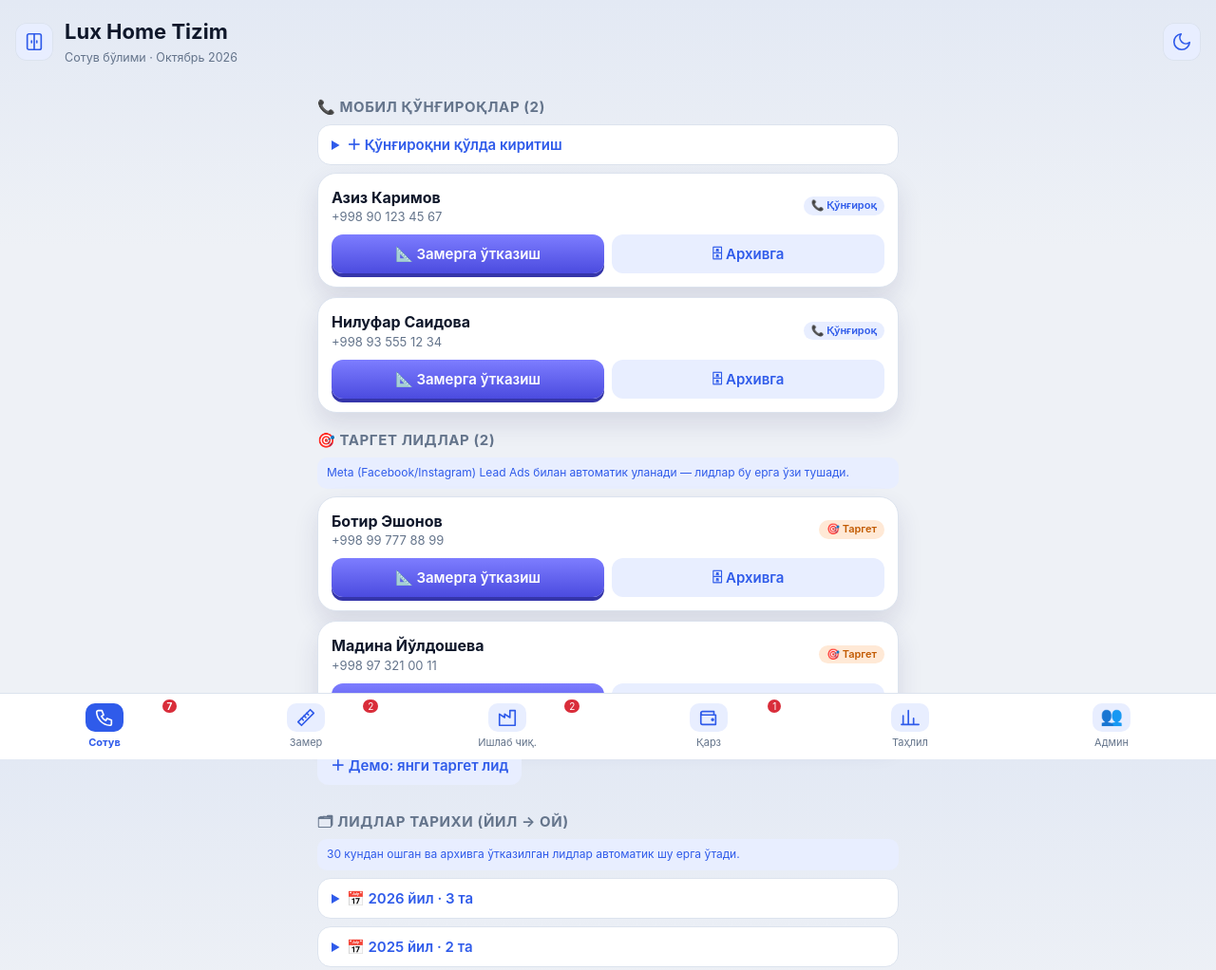
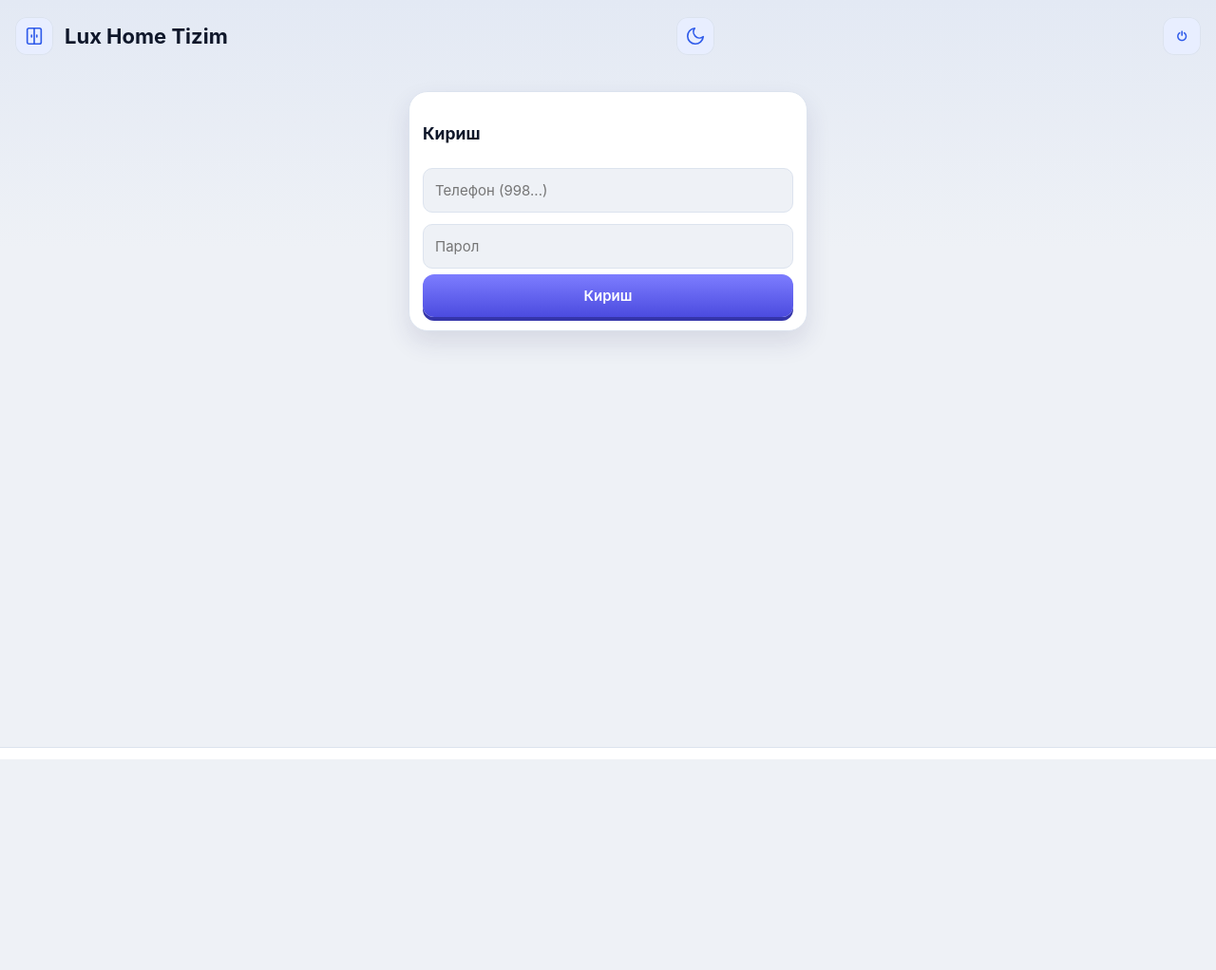
Before and after one commit to AbdushukurKadirov/mebel-crm, a plain HTML site: page index.html in a window 1280 px wide. Shown: the whole page at 95% size. After the commit the page ends 800 px from the top, so only its background shows below. Drawn offline with nearby package versions, Linux system fonts and the light colour scheme.

Commit message:
CRM: login gate, server permissions, server data sync

```diff
--- a/index.html
+++ b/index.html
@@ -70,7 +70,7 @@ button.g{background:linear-gradient(180deg,#2fcf92,#0e9462);box-shadow:0 4px 0 #
 button.p:active,button.g:active{box-shadow:0 1px 0 #333;transform:translateY(3px)}
 svg text{fill:var(--mu);font-size:10px}
 </style></head><body>
-<header><span class="ic"><svg viewBox="0 0 24 24" width="22" height="22" fill="none" stroke="currentColor" stroke-width="1.8" stroke-linecap="round" stroke-linejoin="round"><rect x="4" y="3" width="16" height="18" rx="2"/><path d="M12 3v18M9 11v2M15 11v2"/></svg></span><div><h1>Lux Home Tizim</h1><small id="sub"></small></div><button class="ic tgl" id="tg" onclick="theme()"></button></header>
+<header><span class="ic"><svg viewBox="0 0 24 24" width="22" height="22" fill="none" stroke="currentColor" stroke-width="1.8" stroke-linecap="round" stroke-linejoin="round"><rect x="4" y="3" width="16" height="18" rx="2"/><path d="M12 3v18M9 11v2M15 11v2"/></svg></span><div><h1>Lux Home Tizim</h1><small id="sub"></small></div><button class="ic tgl" id="tg" onclick="theme()"></button><button class="ic tgl" onclick="lo()" title="Чиқиш" style="font-size:13px">⏻</button></header>
 <main id="app"></main>
 <nav id="nav"></nav>
 <script src="https://cdnjs.cloudflare.com/ajax/libs/jspdf/2.5.1/jspdf.umd.min.js"></script>
@@ -246,11 +246,14 @@ function addS(){const d=$('sPh').value.replace(/\D/g,''),nm=$('sNm').value.trim(
 function setMe(v){S.me=+v;S.tab='sales';go()}
 function chips(s,g,list){return list.map(([k,t])=>`<label class='chip ${(s[g]||[]).includes(k)?'on':''}' style='cursor:pointer'><input type='checkbox' style='display:none' ${(s[g]||[]).includes(k)?'checked':''} onchange="tgK(${s.id},'${g}','${k}',this.checked);this.parentNode.classList.toggle('on',this.checked)">${t}</label>`).join('')}
 function newChips(g,list){return list.map(([k,t])=>`<label class='chip' style='cursor:pointer'><input type='checkbox' data-k='${k}' style='display:none' onchange='this.parentNode.classList.toggle("on",this.checked)'>${t}</label>`).join('')}
-function adm(){const u=me();if(!u||!u.act||!(u.p||[]).includes('adm'))return deny();
-const sel=STAFF.map(s=>`<option value='${s.id}' ${s.id==S.me?'selected':''}>${s.name}</option>`).join('');
-const KL=SK.map(([k,t])=>[k,t]);
-const cards=STAFF.map(s=>`<div class='card' style='margin:0 0 12px;${s.act?'':'opacity:.6'}'><div class='row'><div><div class='nm'>${s.name}</div><div class='mu'>${ph(s.phone)} · ${s.role}</div></div><span class='tag ${s.act?'':'t'}'>${s.act?'Фаол':'Рухсат олинган'}</span></div><details><summary>👁 Кўриш бўлимлари</summary><div class='chips'>${chips(s,'p',KL)}</div></details><details><summary>🔘 Тугма босиш (фақат шу бўлимда)</summary><div class='chips'>${chips(s,'a',KL)}</div></details><details><summary>🔒 Маълумот кўриниши</summary><div class='chips'>${chips(s,'f',FIELDS)}</div></details><div class='btns'><button class='${s.act?'':'g'}' onclick='tgAct(${s.id})'>${s.act?'⛔ Рухсатни олиш':'✅ Рухсатни қайтариш'}</button><button onclick='delS(${s.id})'>🗑 Ўчириш</button></div></div>`).join('');
-$('app').innerHTML=`<div class='note'>Демо: телефон орқали рўйхатдан ўтиш SMS тасдиғини талаб қилади, у серверда ишлайди. Ҳозирча рўйхат фақат шу браузерда сақланади.</div><h2>👤 Кўриш учун ходим</h2><div class='card'><select onchange='setMe(this.value)'>${sel}</select><div class='mu' style='margin-top:6px'>Танланган ходим сифатида дастурни кўриб, рухсатлар тўғри ишлашини текширишингиз мумкин.</div></div><h2>➕ Янги ходим</h2><div class='card'><label>Телефон (+998)</label><input id='sPh' inputmode='tel' placeholder='+998 90 123 45 67'><label>Исм ва фамилия</label><input id='sNm'><label>Лавозим (қўлда ёзинг ёки танланг)</label><input id='sRo' list='roles' placeholder='Масалан: Сборкачи' onchange='setRole(this.value)'><datalist id='roles'>${Object.keys(rolep()).map(r=>`<option value='${r}'>`).join('')}</datalist><details open><summary>👁 Кўриш бўлимлари</summary><div id='nP' class='chips'>${newChips('p',KL)}</div></details><details><summary>🔘 Тугма босиш</summary><div id='nA' class='chips'>${newChips('a',KL)}</div></details><details><summary>🔒 Маълумот кўриниши</summary><div id='nF' class='chips'>${newChips('f',FIELDS)}</div></details><div class='btns'><button class='p f' onclick='addS()'>Сақлаш</button></div></div><h2>👥 Ходимлар (${STAFF.length})</h2>${cards}`}
+function adm(){location.href='/staff.html'}
+let TOK='';let _sv=null;
+function save(){if(!TOK)return;clearTimeout(_sv);_sv=setTimeout(()=>{fetch('/api/data',{method:'PUT',headers:{'Content-Type':'application/json',Authorization:'Bearer '+TOK},body:JSON.stringify({C,id,ST})}).catch(()=>{})},600)}
+function showLogin(note=''){$('nav').innerHTML='';$('app').innerHTML=`<div class=card style="max-width:420px;margin:24px auto"><h3>Кириш</h3><input id=lp inputmode=numeric placeholder="Телефон (998...)" style="width:100%;padding:12px;margin:6px 0;box-sizing:border-box"><input id=lpw type=password placeholder="Парол" style="width:100%;padding:12px;margin:6px 0;box-sizing:border-box"><button class="p f" style="width:100%;padding:12px" onclick="doLogin()">Кириш</button><div class=mu>${note}</div></div>`}
+async function doLogin(){const r=await fetch('/api/auth?action=login',{method:'POST',headers:{'Content-Type':'application/json'},body:JSON.stringify({phone:$('lp').value,password:$('lpw').value})});const d=await r.json().catch(()=>({}));if(d.ok){localStorage.setItem('lux_token',d.token);boot()}else showLogin('Телефон ёки парол нотўғри')}
+async function lo(){await fetch('/api/auth?action=logout',{method:'POST',headers:{Authorization:'Bearer '+TOK}}).catch(()=>{});localStorage.removeItem('lux_token');TOK='';showLogin('Чиқдингиз')}
+async function loadData(){const r=await fetch('/api/data',{headers:{Authorization:'Bearer '+TOK}});const d=await r.json().catch(()=>({}));if(!d.ok||!d.state)return;const s=d.state;C=(s.C||[]).map(c=>{Object.defineProperty(c,'dep',{get(){return this.pay.reduce((x,p)=>x+p.a,0)},configurable:true});return c});if(s.id)id=s.id;if(s.ST)Object.assign(ST,s.ST)}
+async function boot(){TOK=localStorage.getItem('lux_token')||'';if(!TOK)return showLogin();const r=await fetch('/api/auth?action=me',{headers:{Authorization:'Bearer '+TOK}});if(!r.ok){TOK='';localStorage.removeItem('lux_token');return showLogin('Сессия тугаган, қайта киринг')}const d=await r.json();STAFF=[Object.assign({},d.user,{id:1})];S.me=1;await loadData();go()}
 const GC=[['#7aa2ff','#3b5bdb','#2a3fa0'],['#5eead4','#0d9488','#0a6b62'],['#ffb84d','#ff7a18','#c25a00'],['#ff8fa3','#e5383b','#a82226'],['#c4a1ff','#7c3aed','#5524b0'],['#ffd166','#e09f00','#9a6a00']];
 const mk=(o)=>{const c=Object.assign({id:++id,stage:'lead',src:'call',pi:0,acc:false,rooms:{},st:{},stlog:[],price:0,disc:0,gm:'',ya:'',addr:'',city:'Ташкент',created:now,rk:{lmdf:0,mech:0,sol:0,ruch:0,nog:0,file:''}},o),d=c.dep||0;delete c.dep;c.pay=d?[{a:d,t:(c.ordAt||now)-2*D}]:[];Object.defineProperty(c,'dep',{get(){return this.pay.reduce((s,p)=>s+p.a,0)}});return c};
 const FAC=[[897,617,2],[1447,617,2],[697,617,2],[697,747,1],[897,147,2],[897,617,4],[577,597,1],[577,447,4],[567,447,4]];
@@ -312,7 +315,7 @@ const dur=ms=>{const h=Math.floor(ms/36e5);return h>=24?Math.floor(h/24)+' ку
 function groupMonths(list,key){const g={};list.forEach(c=>{(g[key(c)]=g[key(c)]||[]).push(c)});return Object.keys(g).sort().reverse().map(k=>[k,g[k]])}
 function nav(){const n=[['sales','📞','Сотув',by(c=>c.stage=='lead').length],['zamer','📐','Замер',by(c=>c.stage=='zamer').length],['prod','🏭','Ишлаб чиқ.',by(c=>c.stage=='prod').length],['debt','💰','Қарз',by(c=>c.stage=='debt').length],['an','📊','Таҳлил',0],['adm','👥','Админ',0]];
 $('nav').innerHTML=n.filter(x=>can(x[0])).map((x,i)=>`<div class="${S.tab==x[0]?'on':''}" onclick="S.tab='${x[0]}';go()"><b class="ic">${IC[x[0]]||'👥'}</b>${x[2]}${x[3]?'<i>'+x[3]+'</i>':''}</div>`).join('')}
-function go(){nav();$('sub').textContent={sales:'Сотув бўлими',zamer:'Замер бўлими',prod:'Ишлаб чиқариш',debt:'Қарзорлик',an:'Таҳлил',adm:'Админ'}[S.tab]+' · Октябрь 2026';(can(S.tab)?({sales,zamer,prod,debt,an,adm})[S.tab]:deny)();window.scrollTo(0,0)}
+function go(){save();nav();$('sub').textContent={sales:'Сотув бўлими',zamer:'Замер бўлими',prod:'Ишлаб чиқариш',debt:'Қарзорлик',an:'Таҳлил',adm:'Админ'}[S.tab]+' · Октябрь 2026';(can(S.tab)?({sales,zamer,prod,debt,an,adm})[S.tab]:deny)();window.scrollTo(0,0)}
 function set(i,k,v){C.find(c=>c.id==i)[k]=v}
 function leadCard(c){return `<div class="card"><div class="row"><div><div class="nm">${c.name}</div><div class="mu">${FV('phone')?c.phone:'••••'}</div></div><span class="tag ${c.src=='target'?'t':''}">${c.src=='target'?'🎯 Таргет':'📞 Қўнғироқ'}</span></div>
 <div class="btns"><button class="p f" ${canA('sales')?'':'style="display:none"'} onclick="toZamer(${c.id})">📐 Замерга ўтказиш</button><button class="f" ${canA('sales')?'':'style="display:none"'} onclick="toArch(${c.id})">🗄 Архивга</button></div></div>`}
@@ -446,5 +449,5 @@ mkd('Сардор Алиев','+998 90 345 67 89','call',nw-40*D);mkd('Маха
 const ar=mk({name:'Олия Рустамова',phone:'+998 99 678 90 12',src:'target',stage:'archive',created:nw-380*D});ar.arch='2025-11';C.push(ar);
 done('Шахзод Турсунов',new Date(2026,8,18).getTime(),new Date(2026,8,2).getTime(),8200000);done('Дилшод Набиев',new Date(2025,10,12).getTime(),new Date(2025,9,20).getTime(),11500000);done('Фарида Азизова',new Date(2025,11,5).getTime(),new Date(2025,10,15).getTime(),6900000);
 C.filter(c=>c.ordAt&&!c.msgs).forEach(c=>{notify(c,'order',0,c.ordAt);if(c.stage=='debt')c.pi=7;(c.hist||[]).forEach((h,j)=>{if(j<c.hist.length-1)notify(c,'stage',c.hist[j+1].pi,h.o);else if(c.stage=='prod')notify(c,'stage',c.pi,h.o)});if(c.doneAt)notify(c,'ready',0,c.doneAt);if(c.finAt)notify(c,'fin',0,c.finAt)});dailyDebt();setInterval(dailyDebt,6e4)}
-go();
+boot();
 </script></body></html>
```
